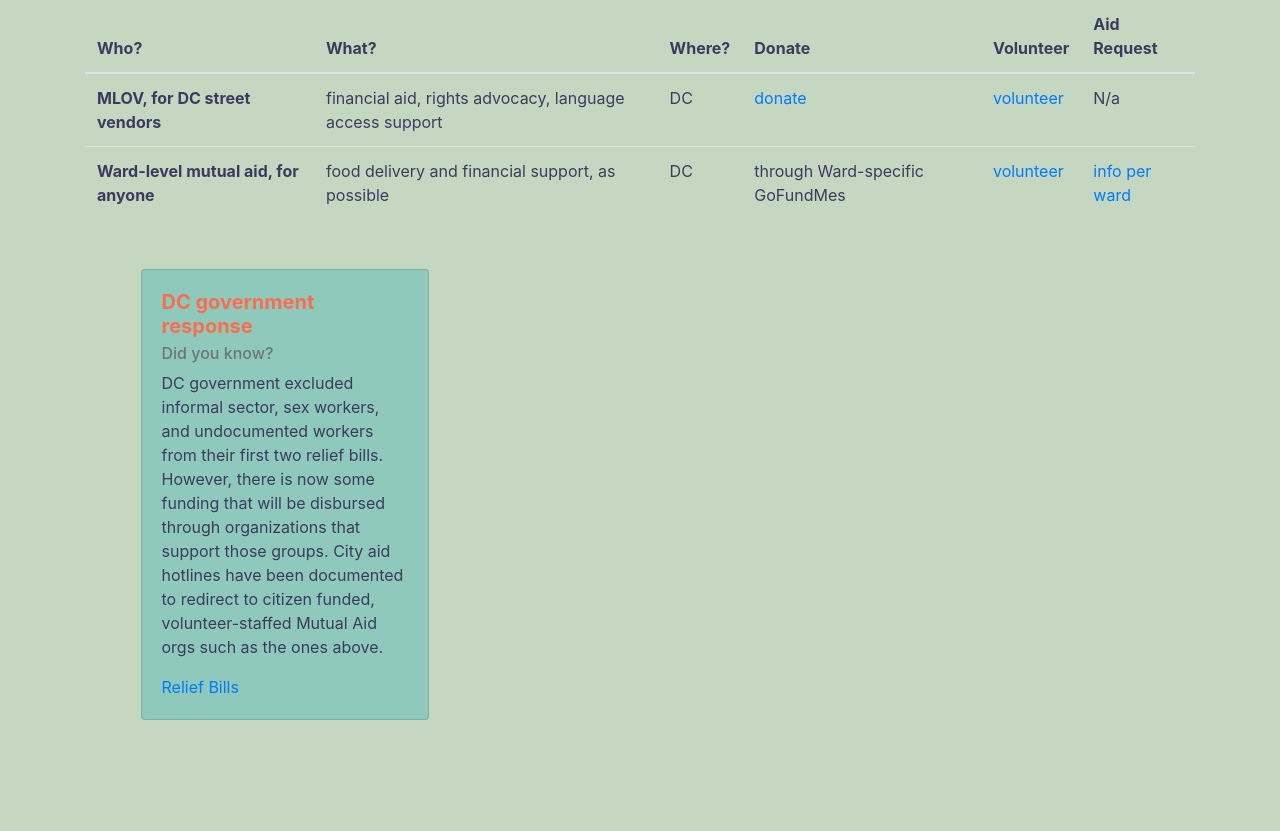
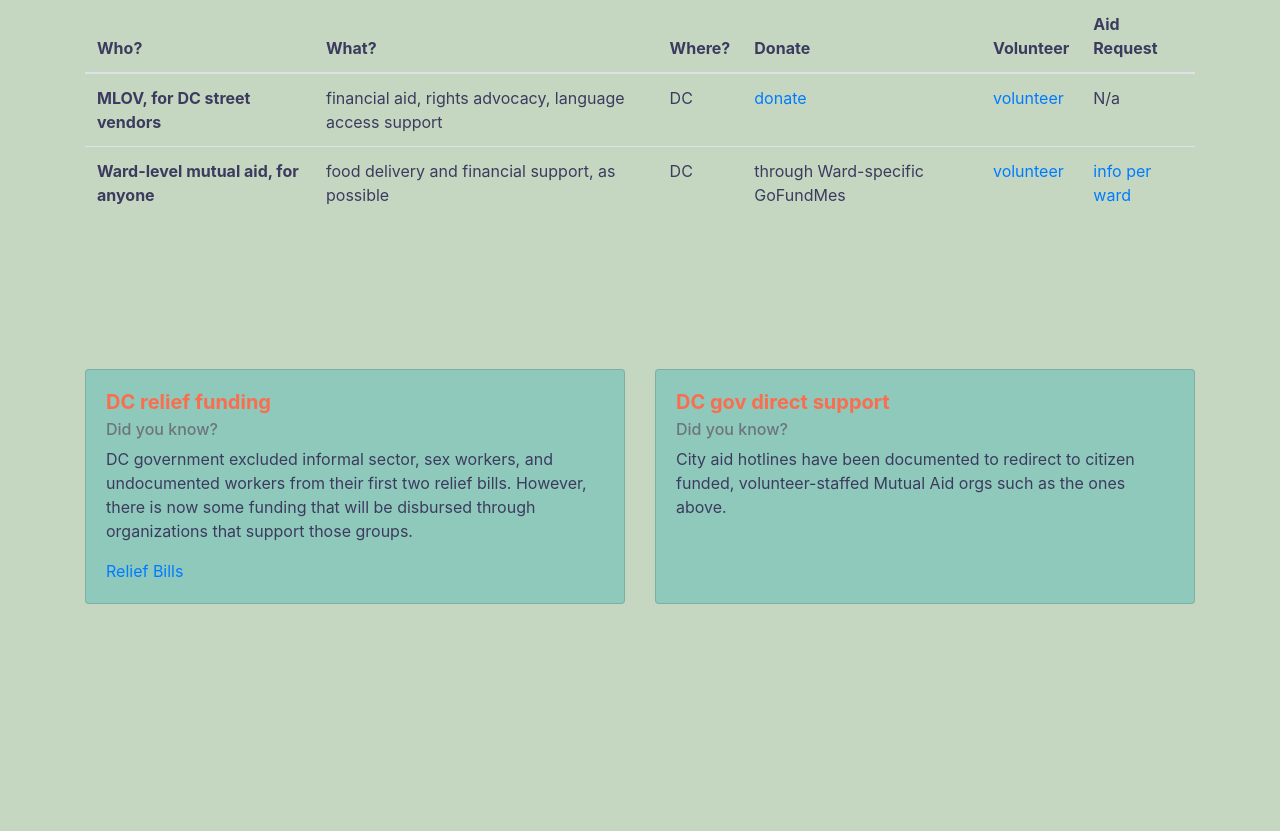
Before and after one commit to areivaX/project0, a Flask app: page /covid in a window 1280 px wide. Shown: the part 107-938 px from the top of the page. After the commit the page ends 711 px from the top, so only its background shows below. Run offline with Flask 2, Linux system fonts and the light colour scheme; some libraries are stand-ins or nearby versions.

Commit message:
made project0 better

```diff
--- a/static/css/styles.css
+++ b/static/css/styles.css
@@ -140,6 +140,7 @@
 
 .container {
   margin-top: 40px;
+  margin-bottom: 100px;
 }
 
 .image-group-container {
@@ -158,8 +159,7 @@
 }
 
 .solo-photo-small {
-  max-height: 70%;
-  max-width: 50%;
+  max-height: 600px;
 }
 
 .startScroll {
@@ -170,7 +170,7 @@
 .card {
   margin-top: 50px;
   margin-left: 5%;
-  margin-bottom: 10%;
+  margin-bottom: 100px;
   background-color: #8EC9BB;
   color: #3c3b5f;
 }
--- a/styles.scss
+++ b/styles.scss
@@ -162,6 +162,7 @@
 
 .container {
   margin-top: 40px;
+  margin-bottom: 100px;
 }
 
 
@@ -187,8 +188,7 @@
 
 .solo-photo-small {
   @extend %solo-photo0;
-  max-height: 70%;
-  max-width: 50%;
+  max-height: 600px;
 }
 
 
@@ -198,17 +198,20 @@
     text-align:center;
 }
 
+
 .card {
 margin-top: 50px;
 margin-left:5%;
-  margin-bottom:10%;
+margin-bottom:100px;
 background-color: $backGround;
 color:$mainText;
 
 h5 {color: $brightText;
     font-weight:bold; }
+}
 
-}
+
+
 
 
 
--- a/templates/covid.html
+++ b/templates/covid.html
@@ -39,19 +39,32 @@
 </div>
 
 <div class="container">
+<div class="card-deck">
     <div class="card" style="width: 18rem;">
       <div class="card-body">
-        <h5 class="card-title">DC government response</h5>
+        <h5 class="card-title">DC relief funding</h5>
         <h6 class="card-subtitle mb-2 text-muted">Did you know?</h6>
         <p class="card-text">
         DC government excluded informal sector, sex workers, and undocumented workers
         from their first two relief bills. However, there is now some funding
         that will be disbursed through organizations that support those groups.
+       </p>
+        <a href="https://www.washingtonpost.com/local/dc-politics/dc-council-freezes-rent-hikes-but-omits-undocumented-immigrants-from-covid-19-relief-bill/2020/04/07/407d506a-78f5-11ea-a130-df573469f094_story.html" class="card-link">Relief Bills</a>
+      </div>
+      </div>
+
+    <div class="card" style="width: 18rem;">
+      <div class="card-body">
+        <h5 class="card-title">DC gov direct support</h5>
+        <h6 class="card-subtitle mb-2 text-muted">Did you know?</h6>
+        <p class="card-text">
         City aid hotlines have been documented to redirect
         to citizen funded, volunteer-staffed Mutual Aid orgs such as the ones above.   </p>
-        <a href="https://www.washingtonpost.com/local/dc-politics/dc-council-freezes-rent-hikes-but-omits-undocumented-immigrants-from-covid-19-relief-bill/2020/04/07/407d506a-78f5-11ea-a130-df573469f094_story.html" class="card-link">Relief Bills</a>
       </div>
     </div>
+
+
+  </div>
   </div>
 
 {%endblock%}
```
Also changed, not shown: 1 other file. Lines whose indentation alone changed are shown as unchanged.
